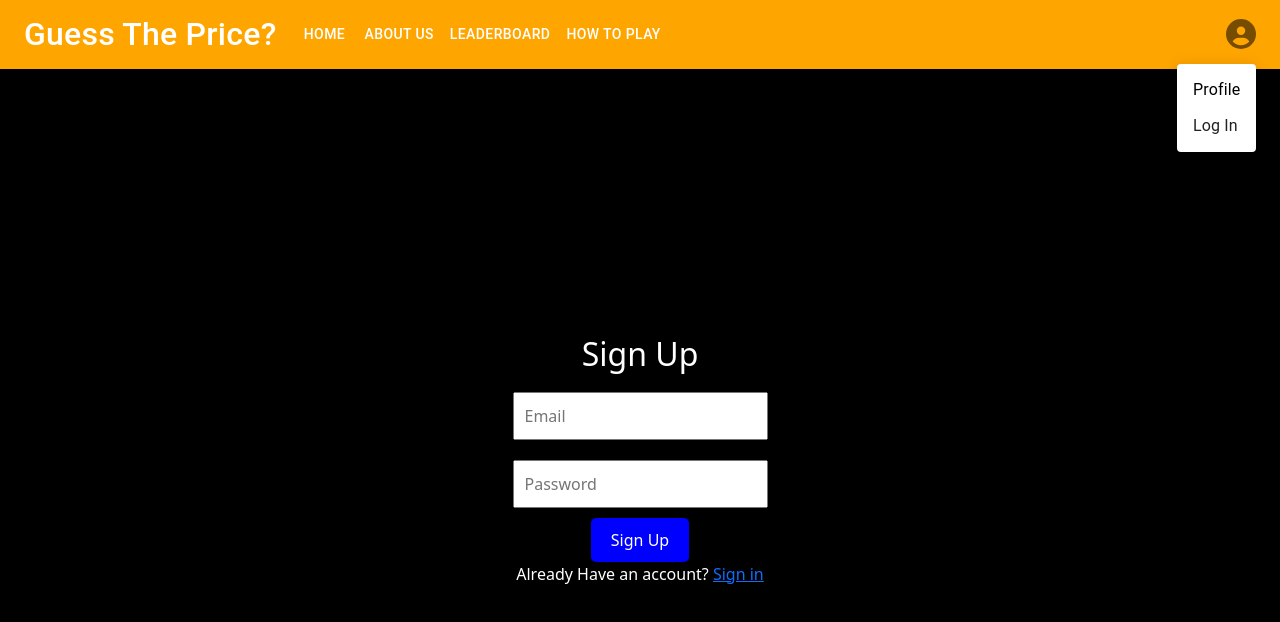
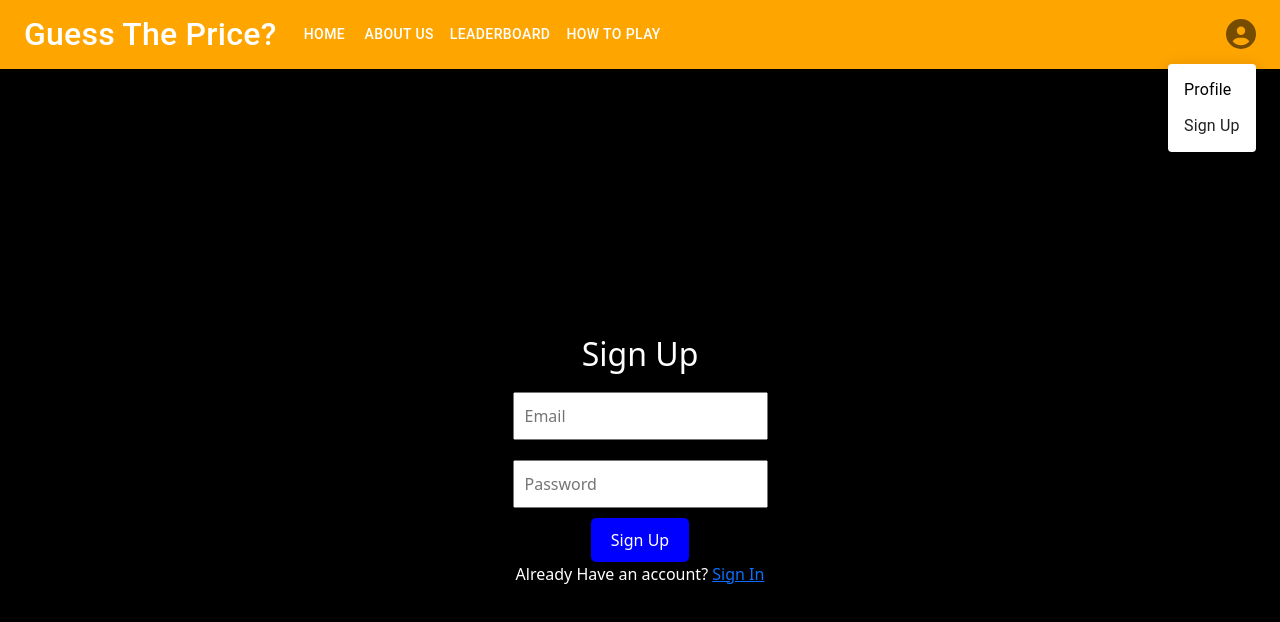
Before and after one commit to pmhansen8/HCIProject, a React (Create React App) app: page / in a window 1280 px wide. Both pictures are taken after a click on the button "Open settings". Shown: the top 622 px of the page. Built offline with nearby package versions, Linux system fonts and the light colour scheme; no server answers.

Commit message:
adding some features to sign in

```diff
--- a/src/components/NavBar.js
+++ b/src/components/NavBar.js
@@ -196,9 +196,9 @@ const Navbar = () => {
                                         </Typography>
                                     </Link>
                                 </MenuItem>
-                                <MenuItem onClick={loggedIn ? handleLogout : () => navigate("/sign-in")}>
+                                <MenuItem onClick={loggedIn ? handleLogout : () => navigate("/")}>
                                     <Typography textAlign="center">
-                                        {loggedIn ? "Log Out" : "Log In"}
+                                        {loggedIn ? "Log Out" : "Sign Up"}
                                     </Typography>
                                 </MenuItem>
                             </Menu>
--- a/src/pages/SignIn.js
+++ b/src/pages/SignIn.js
@@ -1,5 +1,5 @@
 import React, { useState, useContext, useEffect } from 'react';
-import { Navigate } from 'react-router-dom';
+import {Navigate, NavLink as Link} from 'react-router-dom';
 import { ToastContainer, toast } from "react-toastify";
 import "react-toastify/dist/ReactToastify.css";
 import Navbar from '../components/NavBar';
@@ -51,7 +51,7 @@ export default function SignIn() {
                     alignItems: "center",
                     justifyContent: "center"
                 }}>
-                    <form onSubmit={handleSignIn} style={{ textAlign: 'center', color: 'white' }}>
+                    <form onSubmit={handleSignIn} style={{textAlign: 'center', color: 'white'}}>
                         <h2>Sign In</h2>
                         <input
                             type="email"
@@ -59,21 +59,28 @@ export default function SignIn() {
                             value={email}
                             onChange={(e) => setEmail(e.target.value)}
                             required
-                            style={{ margin: '10px', padding: '10px' }}
+                            style={{margin: '10px', padding: '10px'}}
                         />
-                        <br />
+                        <br/>
                         <input
                             type="password"
                             placeholder="Password"
                             value={password}
                             onChange={(e) => setPassword(e.target.value)}
                             required
-                            style={{ margin: '10px', padding: '10px' }}
+                            style={{margin: '10px', padding: '10px'}}
                         />
-                        <br />
-                        <button type="submit" disabled={loading} style={{ padding: '10px 20px', backgroundColor: 'blue', color: 'white', border: 'none', borderRadius: '5px' }}>
+                        <br/>
+                        <button type="submit" disabled={loading} style={{
+                            padding: '10px 20px',
+                            backgroundColor: 'blue',
+                            color: 'white',
+                            border: 'none',
+                            borderRadius: '5px'
+                        }}>
                             {loading ? 'Signing In...' : 'Sign In'}
                         </button>
+                        <p>Don't Have an account? <Link to="/"> Sign Up</Link></p>
                     </form>
                 </div>
             </div>
--- a/src/pages/SignUp.js
+++ b/src/pages/SignUp.js
@@ -99,7 +99,7 @@ export default function SignUp() {
                         <button type="submit" disabled={loading} style={{ padding: '10px 20px', backgroundColor: 'blue', color: 'white', border: 'none', borderRadius: '5px' }}>
                             {loading ? 'Signing Up...' : 'Sign Up'}
                         </button>
-                        <p>Already Have an account? <Link to="/sign-in"> Sign in</Link></p>
+                        <p>Already Have an account? <Link to="/sign-in"> Sign In</Link></p>
                     </form>
                 </div>
             </div>
```
